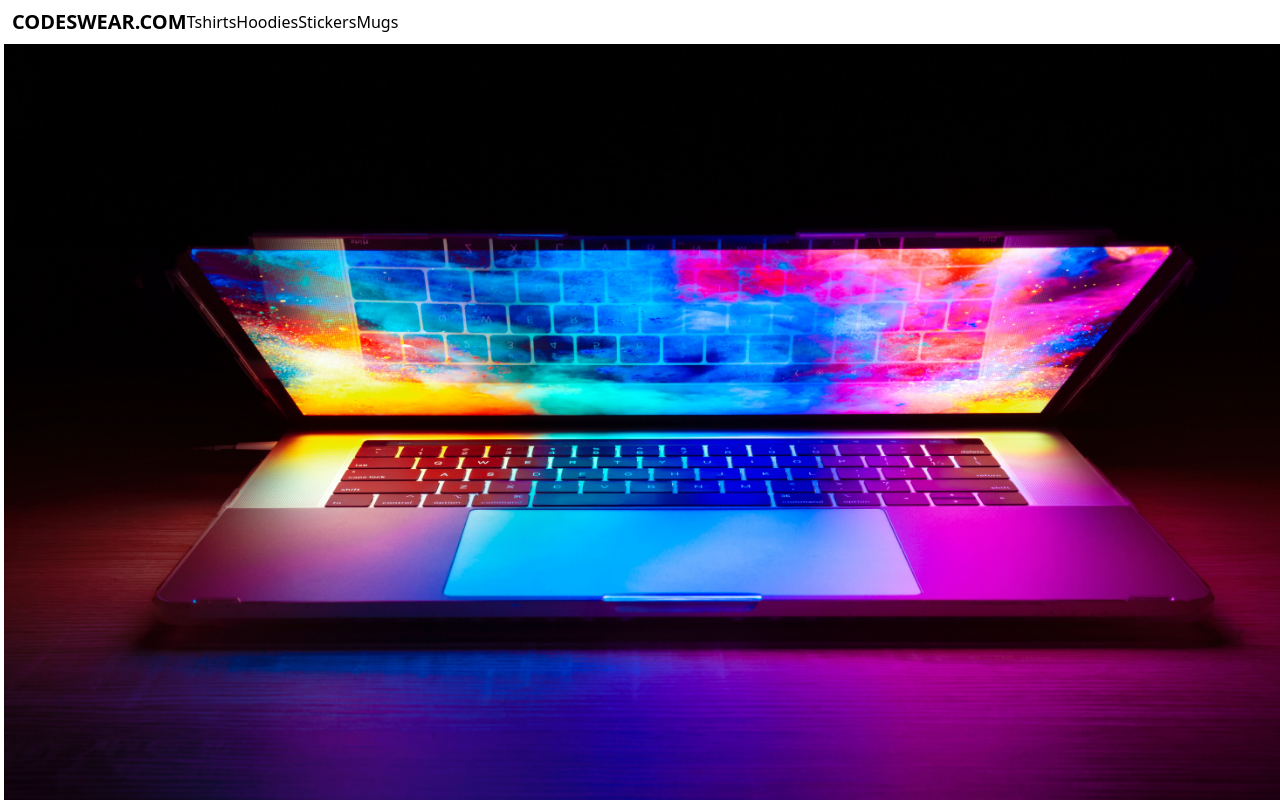
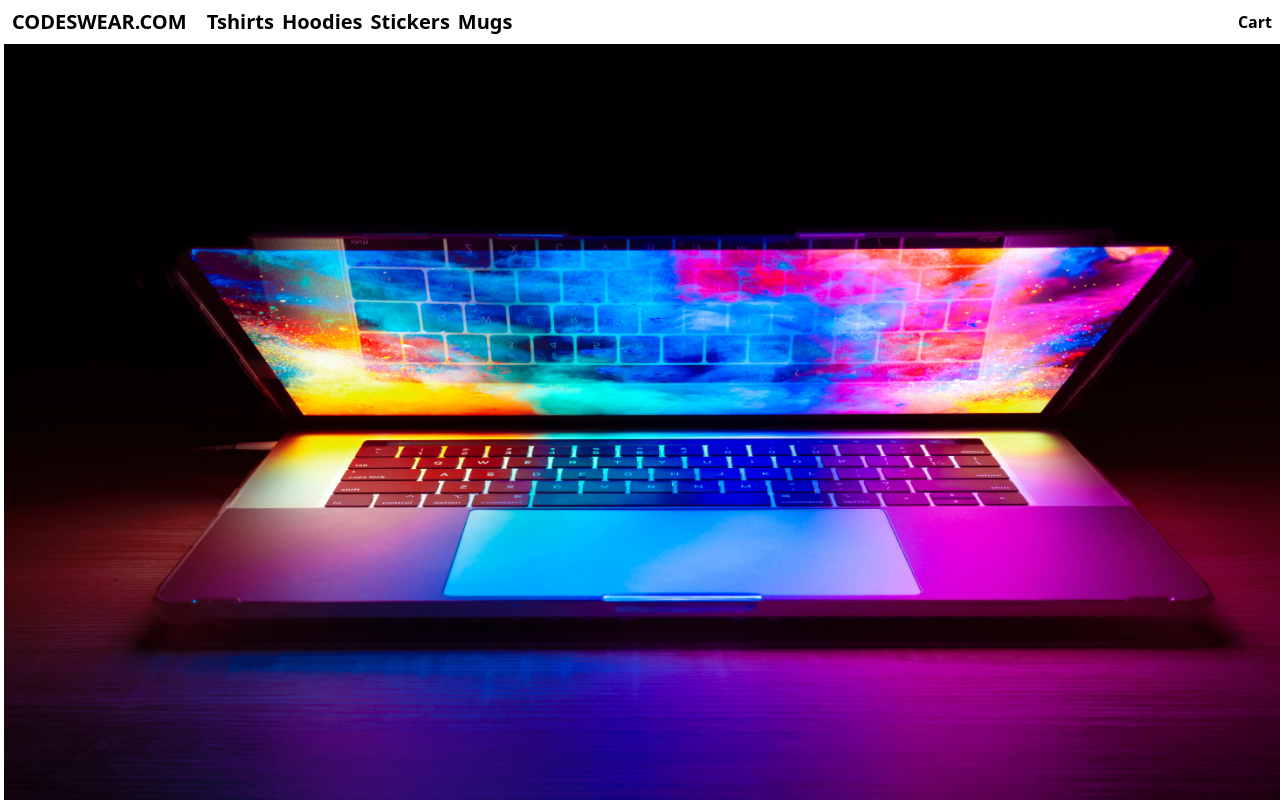
Before and after one commit to SajidCurious/codeswear, a Next.js app: page / in a window 1280 px wide. Shown: the top 800 px of the page. Built offline with nearby package versions, Linux system fonts and the light colour scheme.

Commit message:
added pages to the Nav

```diff
--- a/src/components/Navbar.js
+++ b/src/components/Navbar.js
@@ -1,18 +1,30 @@
+import Link from "next/link";
 import React from "react";
 
 const Navbar = () => {
   return (
-    <div className="py-2 flex flex-col md:flex-row items-center">
+    <div className="py-2 flex flex-col md:flex-row items-center md:justify-start">
       <div className="logo">
-        <span className="ml-3 text-xl font-semibold">CODESWEAR.COM</span>
+        <span className="ml-3 text-xl font-semibold mx-5">CODESWEAR.COM</span>
       </div>
       <div className="nav">
-        <ul className="flex">
-          <li>Tshirts</li>
-          <li>Hoodies</li>
-          <li>Stickers</li>
-          <li>Mugs</li>
+        <ul className="flex space-x-2 font-bold md:text-xl">
+          <Link href={"/"}>
+            <li>Tshirts</li>
+          </Link>
+          <Link href={"/"}>
+            <li>Hoodies</li>
+          </Link>
+          <Link href={"/"}>
+            <li>Stickers</li>
+          </Link>
+          <Link href={"/"}>
+            <li>Mugs</li>
+          </Link>
         </ul>
+      </div>
+      <div className="cart absolute right-0 mx-2 ">
+        <button className="font-bold">Cart</button>
       </div>
     </div>
   );
```
